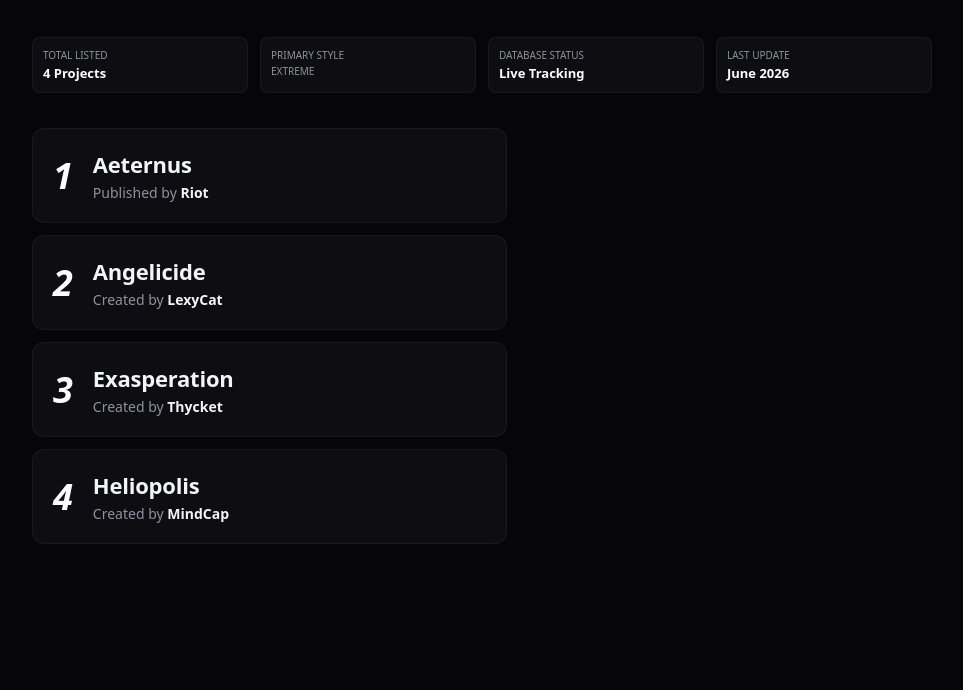
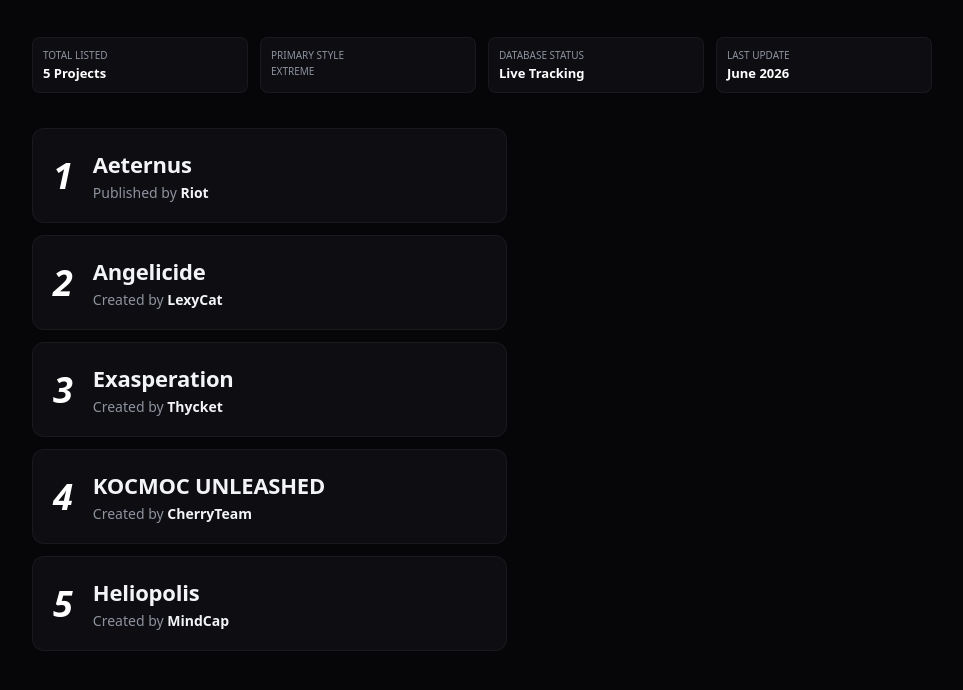
Before and after one commit to colejo3324552/upcomingtop1, a plain HTML site: page index.html in a window 1280 px wide. Shown: the part 86-776 px from the top of the page, without its empty margins (158-1121 px from the left). Drawn offline with Linux system fonts and the light colour scheme.

Commit message:
Update index.html

```diff
--- a/index.html
+++ b/index.html
@@ -62,6 +62,7 @@
         .card.ae-card:hover { border-color: #4c1d95; background: #110924; }
         .card.ang-card:hover { border-color: #ffb6c1; background: #24141a; }
         .card.ex-card:hover { border-color: #70757a; background: #1a1a1f; }
+        .card.koc-card:hover { border-color: #ffffff; background: #222226; }
         .card.hel-card:hover { border-color: #2d4a22; background: #0f170d; }
 
         .num { font-size: 36px; font-weight: 900; color: #ffffff; font-style: italic; line-height: 1; }
@@ -104,7 +105,7 @@
     <h1>Hardest Upcoming Top 1's</h1>
 
     <div class="stats-grid">
-        <div class="stat-item"><span>Total Listed</span><strong>4 Projects</strong></div>
+        <div class="stat-item"><span>Total Listed</span><strong>5 Projects</strong></div>
         <div class="stat-item"><span>Primary Style</span><span>Extreme</span></div>
         <div class="stat-item"><span>Database Status</span><strong>Live Tracking</strong></div>
         <div class="stat-item"><span>Last Update</span><strong>June 2026</strong></div>
@@ -132,8 +133,15 @@
                 <div class="meta">Created by <strong>Thycket</strong></div>
             </div>
         </div>
+        <div class="card koc-card" onclick="showLevel('kocmoc_unleashed')">
+            <div class="num">4</div>
+            <div class="details">
+                <div class="name">KOCMOC UNLEASHED</div>
+                <div class="meta">Created by <strong>CherryTeam</strong></div>
+            </div>
+        </div>
         <div class="card hel-card" onclick="showLevel('heliopolis')">
-            <div class="num">4</div>
+            <div class="num">5</div>
             <div class="details">
                 <div class="name">Heliopolis</div>
                 <div class="meta">Created by <strong>MindCap</strong></div>
@@ -171,6 +179,10 @@
             n: "Exasperation", m: "Created by <strong>Thycket</strong>", type: "Solo Project", status: "In-Progress", theme: "Monochrome / Technical", v: "hO_N-eJ9X-k",
             d: "An infamous, historic test of structural endurance and near-impossible gameplay coordination. Known for its distinct visual style and sensory overload design, it features an exhaustive series of hyper-tight maneuvers and rhythmic click alignment sections."
         },
+        kocmoc_unleashed: {
+            n: "KOCMOC UNLEASHED", m: "Created by <strong>CherryTeam</strong>", type: "Mega-Collaboration", status: "In-Progress", theme: "Cosmic / Pure White", v: "xT7w-9_1BGs",
+            d: "An escalated, heavily unnerfed continuation of the cosmic KOCMOC mythos, compiled by CherryTeam. Utilizing blinding white, monochromatic visual arrays combined with devastating straight-fly segments and lethal wave spaces."
+        },
         heliopolis: {
             n: "Heliopolis", m: "Created by <strong>MindCap</strong>", type: "Mega-Collaboration", status: "In-Progress", theme: "Dark Swamp / Atmospheric", v: "9mQ5v_kM-bQ",
             d: "A massive impending mega-collaboration hosted by MindCap. It features an atmospheric, dark swamp color palette paired with claustrophobic corridor navigation and demanding technical timing structures built to challenge the absolute limit of modern players."
```
